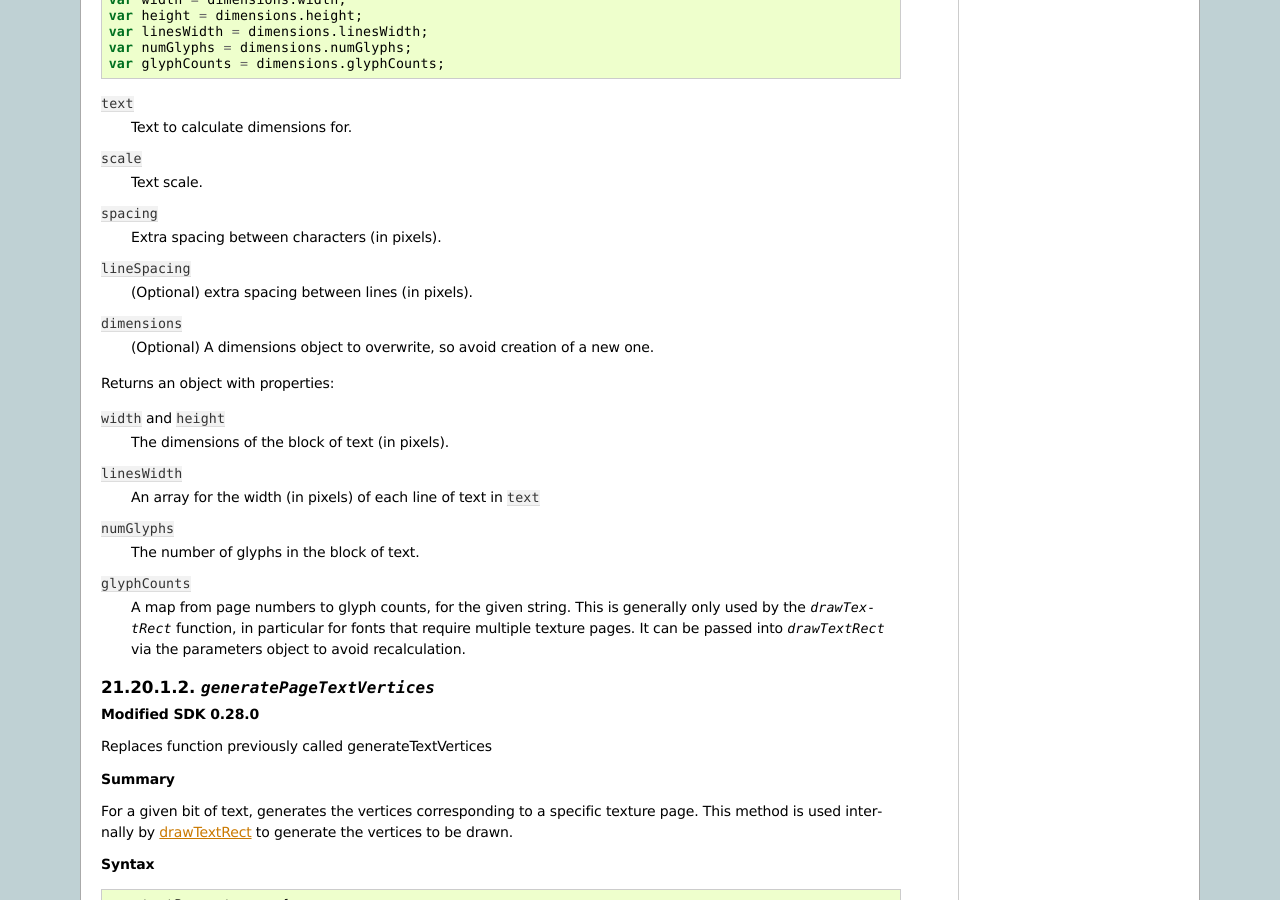
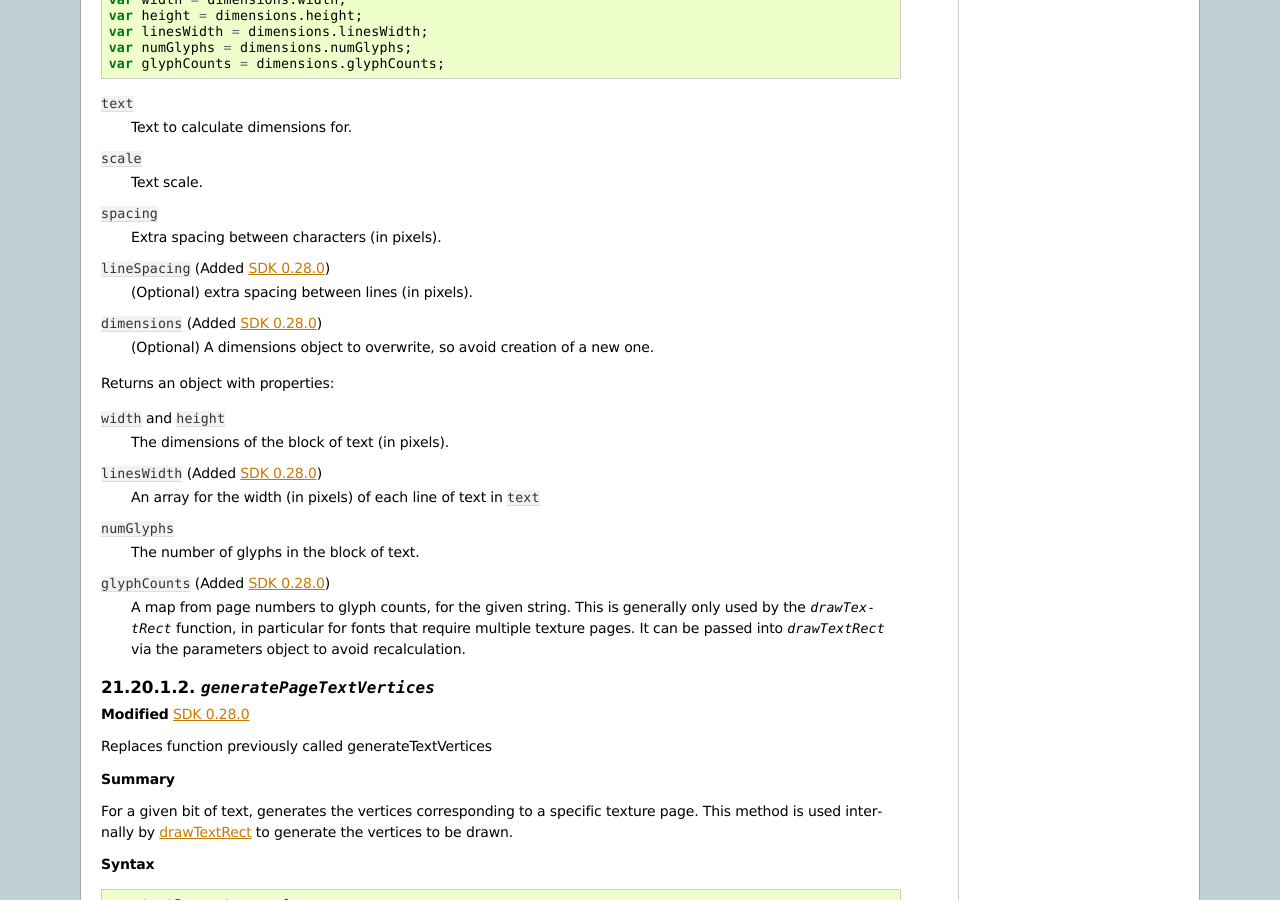
Before and after one commit to turbulenz/turbulenz_engine, a Sphinx documentation site: the page built from docs/source/jslibrary_api/fontmanager_api.rst, in a window 1280 px wide and 900 px high, scrolled down 4764 px. Built offline with Sphinx 7.4.7, drawn with Linux system fonts in a browser that asks for light colours; some of the changed text lies outside the part shown.

```diff
--- a/docs/source/jslibrary_api/fontmanager_api.rst
+++ b/docs/source/jslibrary_api/fontmanager_api.rst
@@ -293,7 +293,7 @@ Returns an object with properties:
 ``numGlyphs``
     The number of glyphs in the block of text.
 
-``glyphCounts``
+``glyphCounts`` (Added :ref:`SDK 0.28.0 <sdk_0_28_0_fontmanager>`)
     A map from page numbers to glyph counts, for the given string.
     This is generally only used by the `drawTextRect` function, in
     particular for fonts that require multiple texture pages.  It can
@@ -379,10 +379,10 @@ Calculate text dimensions of a block of text.
 ``spacing``
     Extra spacing between characters (in pixels).
 
-``lineSpacing``
+``lineSpacing`` (Added :ref:`SDK 0.28.0 <sdk_0_28_0_fontmanager>`)
     (Optional) extra spacing between lines (in pixels).
 
-``dimensions``
+``dimensions`` (Added :ref:`SDK 0.28.0 <sdk_0_28_0_fontmanager>`)
     (Optional) A dimensions object to overwrite, so avoid creation of
     a new one.
 
@@ -391,13 +391,13 @@ Returns an object with properties:
 ``width`` and ``height``
     The dimensions of the block of text (in pixels).
 
-``linesWidth``
+``linesWidth`` (Added :ref:`SDK 0.28.0 <sdk_0_28_0_fontmanager>`)
     An array for the width (in pixels) of each line of text in ``text``
 
 ``numGlyphs``
     The number of glyphs in the block of text.
 
-``glyphCounts``
+``glyphCounts`` (Added :ref:`SDK 0.28.0 <sdk_0_28_0_fontmanager>`)
     A map from page numbers to glyph counts, for the given string.
     This is generally only used by the `drawTextRect` function, in
     particular for fonts that require multiple texture pages.  It can
@@ -415,7 +415,7 @@ Returns an object with properties:
 `generatePageTextVertices`
 --------------------------
 
-**Modified SDK 0.28.0**
+**Modified** :ref:`SDK 0.28.0 <sdk_0_28_0_fontmanager>`
 
 Replaces function previously called generateTextVertices
 
@@ -520,7 +520,7 @@ This method is used internally by :ref:`drawTextRect <font_drawtextrect>` to dra
 ``vertices``
     Vertices to be drawn.
 
-``pageIdx``
+``pageIdx`` (Added :ref:`SDK 0.28.0 <sdk_0_28_0_fontmanager>`)
     The index of the texture page that the vertices correspond to.
 
 ``reuse``
@@ -583,10 +583,10 @@ Draws text.
     ``spacing``
         Extra spacing between characters. Defaults to `0`.
 
-    ``lineSpacing``
+    ``lineSpacing`` (Added :ref:`SDK 0.28.0 <sdk_0_28_0_fontmanager>`)
         (Optional) Extra spacing between lines. Defaults to `0`.
 
-    ``dimensions``
+    ``dimensions`` (Added :ref:`SDK 0.28.0 <sdk_0_28_0_fontmanager>`)
         (Optional).  A dimensions object, returned by
         calculateTextDimensions, to save internal re-calculation of
         various properties of the text.
```
Also changed, not shown: docs/source/release_notes/release_notes_0.28.0.rst (+6 -1 lines).
